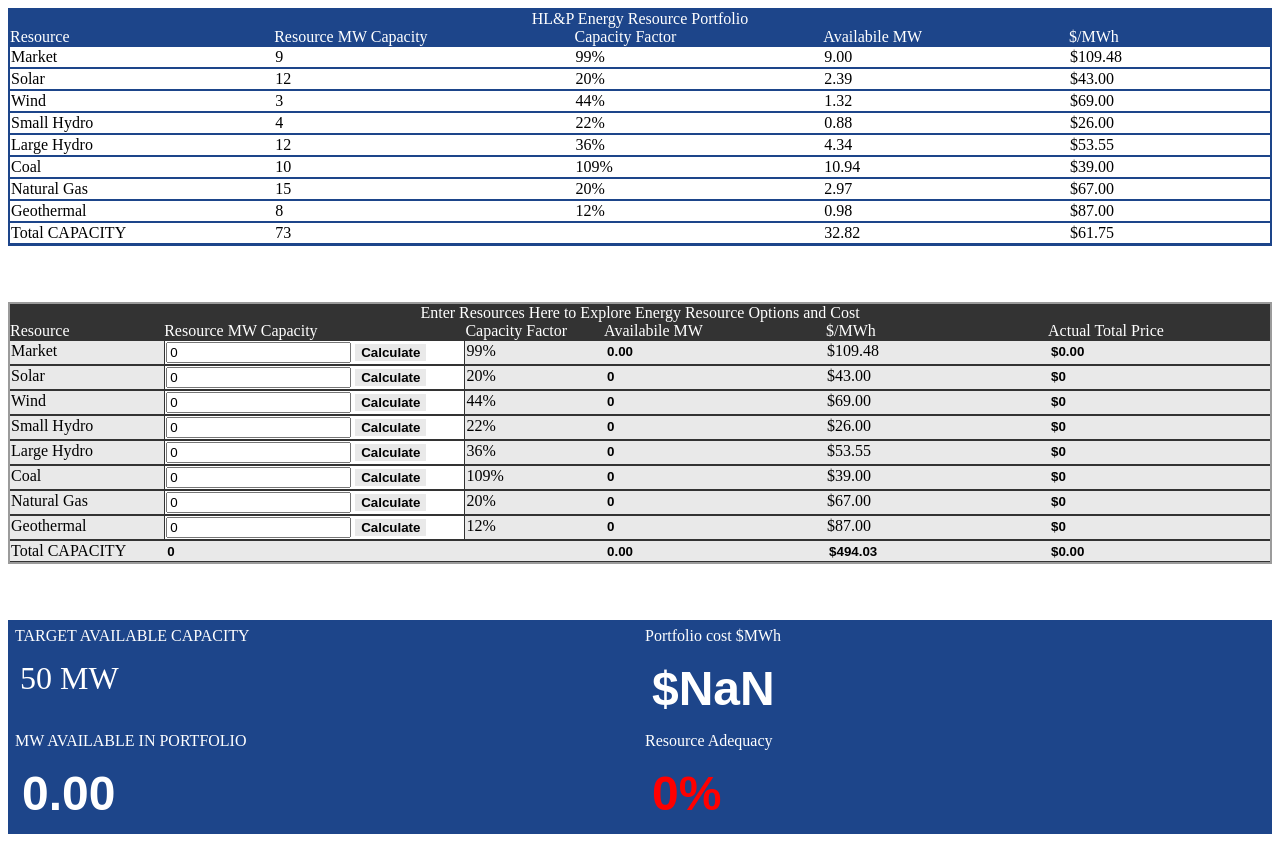
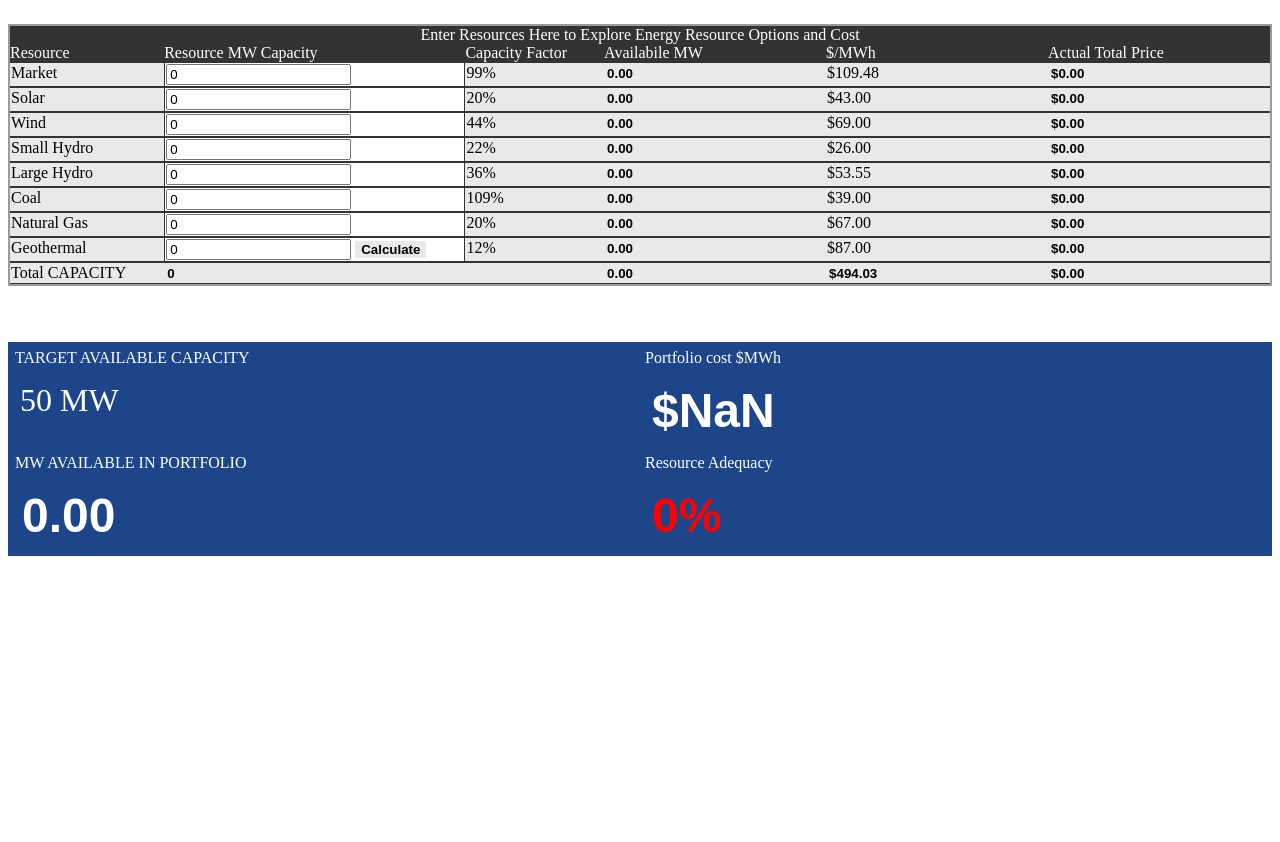
Before and after one commit to gr19467/TOUCalculator, a plain HTML site: page index.html in a window 1280 px wide. Both pictures are taken after a click on the input "Calculate". After the commit the page ends 800 px from the top, so only its background shows below. Drawn offline with Linux system fonts and the light colour scheme.

Commit message:
Changes Requested
-made one calculate button
-removed first grid

```diff
--- a/functions.js
+++ b/functions.js
@@ -1,81 +1,67 @@
-function CalculateMarket() {
+function Calculate(){
     var MarketValue = document.getElementById("MarketValue").value;
-    var Answer = (MarketValue * .99).toFixed(2);
-    document.getElementById("OutputMarketMW").value = Answer;
+    var MarketAnswer = (MarketValue * .99).toFixed(2);
+    document.getElementById("OutputMarketMW").value = MarketAnswer;
 
-    var MW = document.getElementById("OutputMarketMW").value;
-    var Actual = (MW * 109.48).toFixed(2);
-    document.getElementById("OutputMarketPrice").value = "$" + Actual;
-}
+    var MarketMW = document.getElementById("OutputMarketMW").value;
+    var ActualMarket = (MarketMW * 109.48).toFixed(2);
+    document.getElementById("OutputMarketPrice").value = "$" + ActualMarket;
 
-function CalculateSolar() {
     var SolarValue = document.getElementById("SolarValue").value;
-    var Answer = (SolarValue * .2).toFixed(2);
-    document.getElementById("OutputSolarMW").value = Answer;
+    var SolarAnswer = (SolarValue * .2).toFixed(2);
+    document.getElementById("OutputSolarMW").value = SolarAnswer;
 
-    var MW = document.getElementById("OutputSolarMW").value;
-    var Actual = (MW * 43.00).toFixed(2);
-    document.getElementById("OutputSolarPrice").value = "$" + Actual;
-}
+    var SolarMW = document.getElementById("OutputSolarMW").value;
+    var ActualSolar = (SolarMW * 43.00).toFixed(2);
+    document.getElementById("OutputSolarPrice").value = "$" + ActualSolar;
 
-function CalculateWind() {
     var WindValue = document.getElementById("WindValue").value;
-    var Answer = (WindValue * .44).toFixed(2);
-    document.getElementById("OutputWindMW").value = Answer;
+    var SmallAnswer = (WindValue * .44).toFixed(2);
+    document.getElementById("OutputWindMW").value = SmallAnswer;
 
-    var MW = document.getElementById("OutputWindMW").value;
-    var Actual = (MW * 69.00).toFixed(2);
-    document.getElementById("OutputWindPrice").value = "$" + Actual;
-}
+    var WindMW = document.getElementById("OutputWindMW").value;
+    var ActualWind = (WindMW * 69.00).toFixed(2);
+    document.getElementById("OutputWindPrice").value = "$" + ActualWind;
 
-function CalculateSmall() {
     var SmallValue = document.getElementById("SmallValue").value;
-    var Answer = (SmallValue * .22).toFixed(2);
-    document.getElementById("OutputSmallMW").value = Answer;
+    var SmallAnswer = (SmallValue * .22).toFixed(2);
+    document.getElementById("OutputSmallMW").value = SmallAnswer;
 
-    var MW = document.getElementById("OutputSmallMW").value;
-    var Actual = (MW * 26.00).toFixed(2);
-    document.getElementById("OutputSmallPrice").value = "$" + Actual;
-}
+    var SmallMW = document.getElementById("OutputSmallMW").value;
+    var ActualSmall = (SmallMW * 26.00).toFixed(2);
+    document.getElementById("OutputSmallPrice").value = "$" + ActualSmall;
 
-function CalculateLarge() {
     var LargeValue = document.getElementById("LargeValue").value;
-    var Answer = (LargeValue * .36).toFixed(2);
-    document.getElementById("OutputLargeMW").value = Answer;
+    var LargeAnswer = (LargeValue * .36).toFixed(2);
+    document.getElementById("OutputLargeMW").value = LargeAnswer;
 
-    var MW = document.getElementById("OutputLargeMW").value;
-    var Actual = (MW * 53.55).toFixed(2);
-    document.getElementById("OutputLargePrice").value = "$" + Actual;
-}
+    var LargeMW = document.getElementById("OutputLargeMW").value;
+    var ActualLarge = (LargeMW * 53.55).toFixed(2);
+    document.getElementById("OutputLargePrice").value = "$" + ActualLarge;
 
-function CalculateCoal() {
     var CoalValue = document.getElementById("CoalValue").value;
-    var Answer = (CoalValue * 1.09).toFixed(2);
-    document.getElementById("OutputCoalMW").value = Answer;
+    var CoalAnswer = (CoalValue * 1.09).toFixed(2);
+    document.getElementById("OutputCoalMW").value = CoalAnswer;
 
-    var MW = document.getElementById("OutputCoalMW").value;
-    var Actual = (MW * 39.00).toFixed(2);
-    document.getElementById("OutputCoalPrice").value = "$" + Actual;
-}
+    var CoalMW = document.getElementById("OutputCoalMW").value;
+    var ActualCoal = (CoalMW * 39.00).toFixed(2);
+    document.getElementById("OutputCoalPrice").value = "$" + ActualCoal;
 
-function CalculateGas() {
     var GasValue = document.getElementById("GasValue").value;
-    var Answer = (GasValue * .2).toFixed(2);
-    document.getElementById("OutputGasMW").value = Answer;
+    var GasAnswer = (GasValue * .2).toFixed(2);
+    document.getElementById("OutputGasMW").value = GasAnswer;
 
-    var MW = document.getElementById("OutputGasMW").value;
-    var Actual = (MW * 67.00).toFixed(2);
-    document.getElementById("OutputGasPrice").value = "$" + Actual;
-}
+    var GasMW = document.getElementById("OutputGasMW").value;
+    var ActualGas = (GasMW * 67.00).toFixed(2);
+    document.getElementById("OutputGasPrice").value = "$" + ActualGas;
 
-function CalculateGeo() {
     var GeoValue = document.getElementById("GeoValue").value;
-    var Answer = (GeoValue * .12).toFixed(2);
-    document.getElementById("OutputGeoMW").value = Answer;
+    var GeoAnswer = (GeoValue * .12).toFixed(2);
+    document.getElementById("OutputGeoMW").value = GeoAnswer;
 
-    var MW = document.getElementById("OutputGeoMW").value;
-    var Actual = (MW * 87.00).toFixed(2);
-    document.getElementById("OutputGeoPrice").value = "$" + Actual;
+    var GeoMW = document.getElementById("OutputGeoMW").value;
+    var ActualGeo = (GeoMW * 87.00).toFixed(2);
+    document.getElementById("OutputGeoPrice").value = "$" + ActualGeo;
 }
 
 function CalculateCapacity(){
--- a/index.html
+++ b/index.html
@@ -6,70 +6,6 @@
     <SCRIPT TYPE="text/javascript" SRC="functions.js"></SCRIPT>
 </head>
 <body>
-
-    <div class = "portfolio">
-        <div class = "first">HL&P Energy Resource Portfolio</div>
-
-        <div class="top-row">Resource</div>
-        <div class="top-row">Resource MW Capacity</div>
-        <div class="top-row">Capacity Factor</div>
-        <div class="top-row">Availabile MW</div>
-        <div class="top-row">$/MWh</div>
-
-        <div class="grid-item">Market</div>
-        <div class="grid-item">9</div>
-        <div class="grid-item">99%</div>
-        <div class="grid-item">9.00</div>
-        <div class="grid-item">$109.48</div>
-
-        <div class="grid-item">Solar</div>
-        <div class="grid-item">12</div>
-        <div class="grid-item">20%</div>
-        <div class="grid-item">2.39</div>
-        <div class="grid-item">$43.00</div>
-
-        <div class="grid-item">Wind</div>
-        <div class="grid-item">3</div>
-        <div class="grid-item">44%</div>
-        <div class="grid-item">1.32</div>
-        <div class="grid-item">$69.00</div>
-
-        <div class="grid-item">Small Hydro</div>
-        <div class="grid-item">4</div>
-        <div class="grid-item">22%</div>
-        <div class="grid-item">0.88</div>
-        <div class="grid-item">$26.00</div>
-
-        <div class="grid-item">Large Hydro</div>
-        <div class="grid-item">12</div>
-        <div class="grid-item">36%</div>
-        <div class="grid-item">4.34</div>
-        <div class="grid-item">$53.55</div>
-
-        <div class="grid-item">Coal</div>
-        <div class="grid-item">10</div>
-        <div class="grid-item">109%</div>
-        <div class="grid-item">10.94</div>
-        <div class="grid-item">$39.00</div>
-
-        <div class="grid-item">Natural Gas</div>
-        <div class="grid-item">15</div>
-        <div class="grid-item">20%</div>
-        <div class="grid-item">2.97</div>
-        <div class="grid-item">$67.00</div>
-
-        <div class="grid-item">Geothermal</div>
-        <div class="grid-item">8</div>
-        <div class="grid-item">12%</div>
-        <div class="grid-item">0.98</div>
-        <div class="grid-item">$87.00</div>
-
-        <div class="grid-item">Total CAPACITY</div>
-        <div class="grid-item">73</div>
-        <div class="grid-item"></div>
-        <div class="grid-item">32.82</div>
-        <div class="grid-item">$61.75</div>
-    </div>
 
     <!--Enter resources-->
     <div class = "enter">
@@ -87,9 +23,8 @@
         <div class="first-item">Market</div>
         <!--Market Input-->
         <div class="second-item">
-            <form onsubmit="CalculateMarket(); CalculateCapacity(); CalculateMW(); CalculatePrice(); return false;">
+            <form>
                 <input type="number" value ="0" id="MarketValue">
-                <input type="submit" value="Calculate">
             </form>
         </div>
         <div class="first-item">99%</div>
@@ -111,9 +46,8 @@
         <div class="first-item">Solar</div>
         <!--Solar Input-->
         <div class="second-item">
-            <form onsubmit="CalculateSolar(); CalculateCapacity(); CalculateMW(); CalculatePrice(); return false;">
+            <form>
                 <input type="number" value ="0" id="SolarValue">
-                <input type="submit" value="Calculate">
             </form>
         </div>
         <div class="first-item">20%</div>
@@ -135,9 +69,8 @@
         <div class="first-item">Wind</div>
         <!--Wind Input-->
         <div class="second-item">
-            <form onsubmit="CalculateWind(); CalculateCapacity(); CalculateMW(); CalculatePrice(); return false;">
+            <form>
                 <input type="number" value ="0" id="WindValue">
-                <input type="submit" value="Calculate">
             </form>
         </div>
         <div class="first-item">44%</div>
@@ -159,9 +92,8 @@
         <div class="first-item">Small Hydro</div>
         <!--Small Input-->
         <div class="second-item">
-            <form onsubmit="CalculateSmall(); CalculateCapacity(); CalculateMW(); CalculatePrice(); return false;">
+            <form>
                 <input type="number" value ="0" id="SmallValue">
-                <input type="submit" value="Calculate">
             </form>
         </div>
         <div class="first-item">22%</div>
@@ -183,9 +115,8 @@
         <div class="first-item">Large Hydro</div>
         <!--Large Input-->
         <div class="second-item">
-            <form onsubmit="CalculateLarge(); CalculateCapacity(); CalculateMW(); CalculatePrice(); return false;">
+            <form>
                 <input type="number" value ="0" id="LargeValue">
-                <input type="submit" value="Calculate">
             </form>
         </div>
         <div class="first-item">36%</div>
@@ -207,9 +138,8 @@
         <div class="first-item">Coal</div>
         <!--Coal Input-->
         <div class="second-item">
-            <form onsubmit="CalculateCoal(); CalculateCapacity(); CalculateMW(); CalculatePrice(); return false;">
+            <form>
                 <input type="number" value ="0" id="CoalValue">
-                <input type="submit" value="Calculate">
             </form>
         </div>
         <div class="first-item">109%</div>
@@ -231,9 +161,8 @@
         <div class="first-item">Natural Gas</div>
         <!--Gas Input-->
         <div class="second-item">
-            <form onsubmit="CalculateGas(); CalculateCapacity(); CalculateMW(); CalculatePrice(); return false;">
+            <form>
                 <input type="number" value ="0" id="GasValue">
-                <input type="submit" value="Calculate">
             </form>
         </div>
         <div class="first-item">20%</div>
@@ -255,7 +184,7 @@
         <div class="first-item">Geothermal</div>
         <!--Geo Input-->
         <div class="second-item">
-            <form onsubmit="CalculateGeo(); CalculateCapacity(); CalculateMW(); CalculatePrice(); return false;">
+            <form onsubmit="Calculate(); CalculateCapacity(); CalculateMW(); CalculatePrice(); return false;">
                 <input type="number" value ="0" id="GeoValue">
                 <input type="submit" value="Calculate">
             </form>
--- a/rename.js
+++ /dev/null
@@ -1,3 +0,0 @@
-var MW = document.getElementById("OutputGeoMW").value;
-var Actual = (MW * 87.00).toFixed(2);
-document.getElementById("OutputGeoPrice").value = "$" + Actual;
--- a/styles.css
+++ b/styles.css
@@ -42,7 +42,7 @@
     grid-template-areas: 'main main main main main main'
     'auto auto auto auto auto auto';
 
-    margin-top: 7vh;
+    margin-top: 3vh;
 }
 
 .first-item{
```
Also changed, not shown: deleted.html (added, +67 -0 lines).
